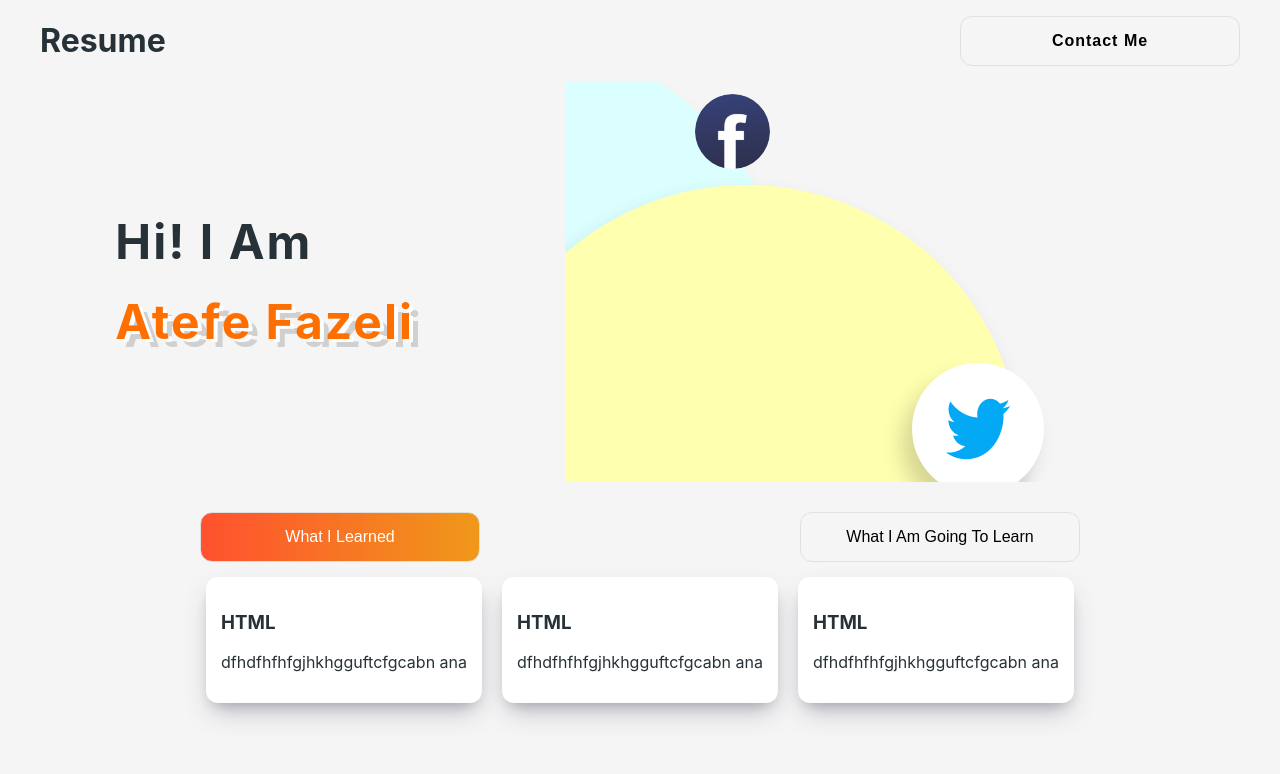
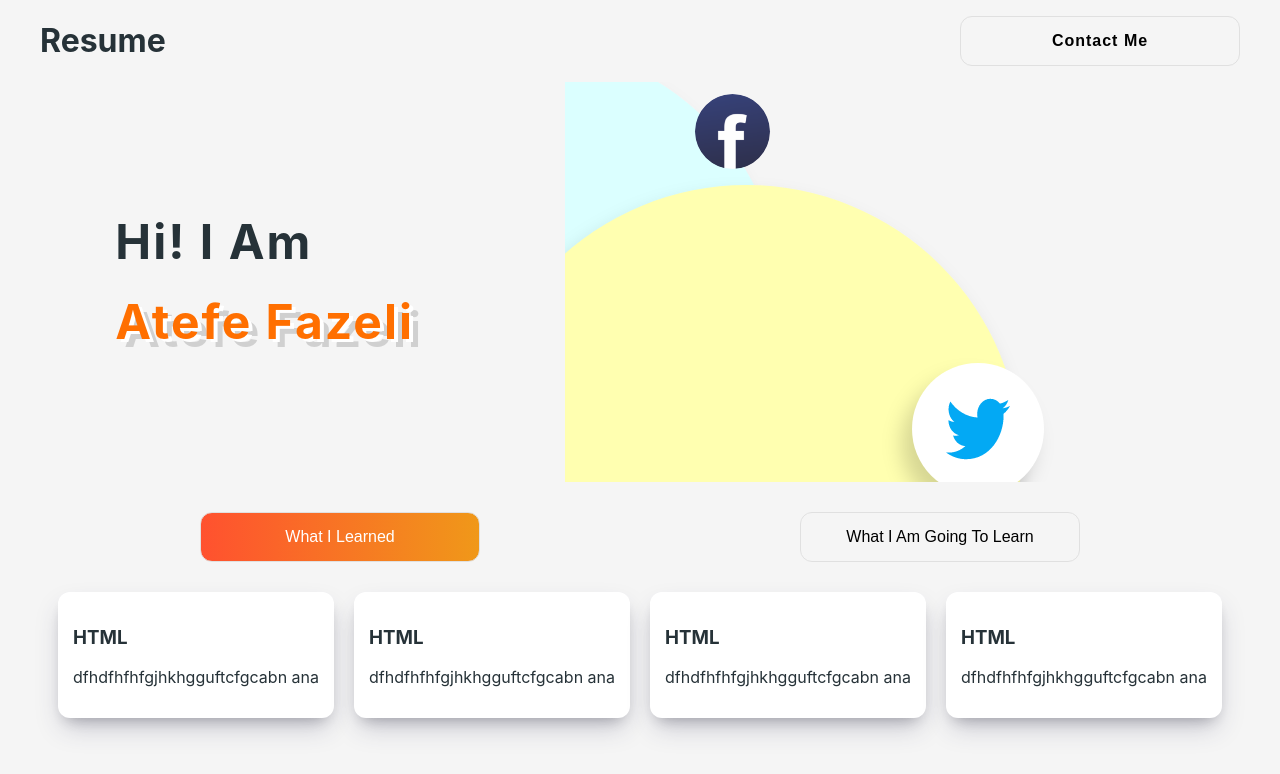
Before and after one commit to atefe-fazeli/resume-2022, a React (Create React App) app: page / in a window 1280 px wide. Shown: the top 774 px of the page. Built offline with nearby package versions, Linux system fonts and the light colour scheme.

Commit message:
some styles added to cards

```diff
--- a/src/components/Buttons.js
+++ b/src/components/Buttons.js
@@ -29,6 +29,10 @@ const Buttons = () => {
             title="HTML"
              discription="dfhdfhfhfgjhkhgguftcfgcabn ana"
             />
+            <Cards
+            title="HTML"
+             discription="dfhdfhfhfgjhkhgguftcfgcabn ana"
+            />
              <Cards
             title="HTML"
              discription="dfhdfhfhfgjhkhgguftcfgcabn ana"
--- a/src/components/Buttons.module.css
+++ b/src/components/Buttons.module.css
@@ -26,6 +26,7 @@ box-shadow: rgba(50, 50, 93, 0.25) 0px 13px 27px -5px, rgba(0, 0, 0, 0.3) 0px 8p
 }
 .cardcontainer{
     display: flex;
+    flex-wrap: wrap;
     margin-top: 15px;
     margin-bottom: 15px;
     justify-content: center;
--- a/src/components/Cards.module.css
+++ b/src/components/Cards.module.css
@@ -3,8 +3,9 @@
     border-radius: 12px;
     box-shadow: rgba(50, 50, 93, 0.25) 0px 13px 27px -5px, rgba(0, 0, 0, 0.3) 0px 8px 16px -8px;
     padding: 15px;
-    width: calc((100%-60px)/3);
+    width: calc((100%-60px)/4);
     margin-left: 10px;
     margin-right: 10px;
+    margin-top: 15px;
 
 }
```
